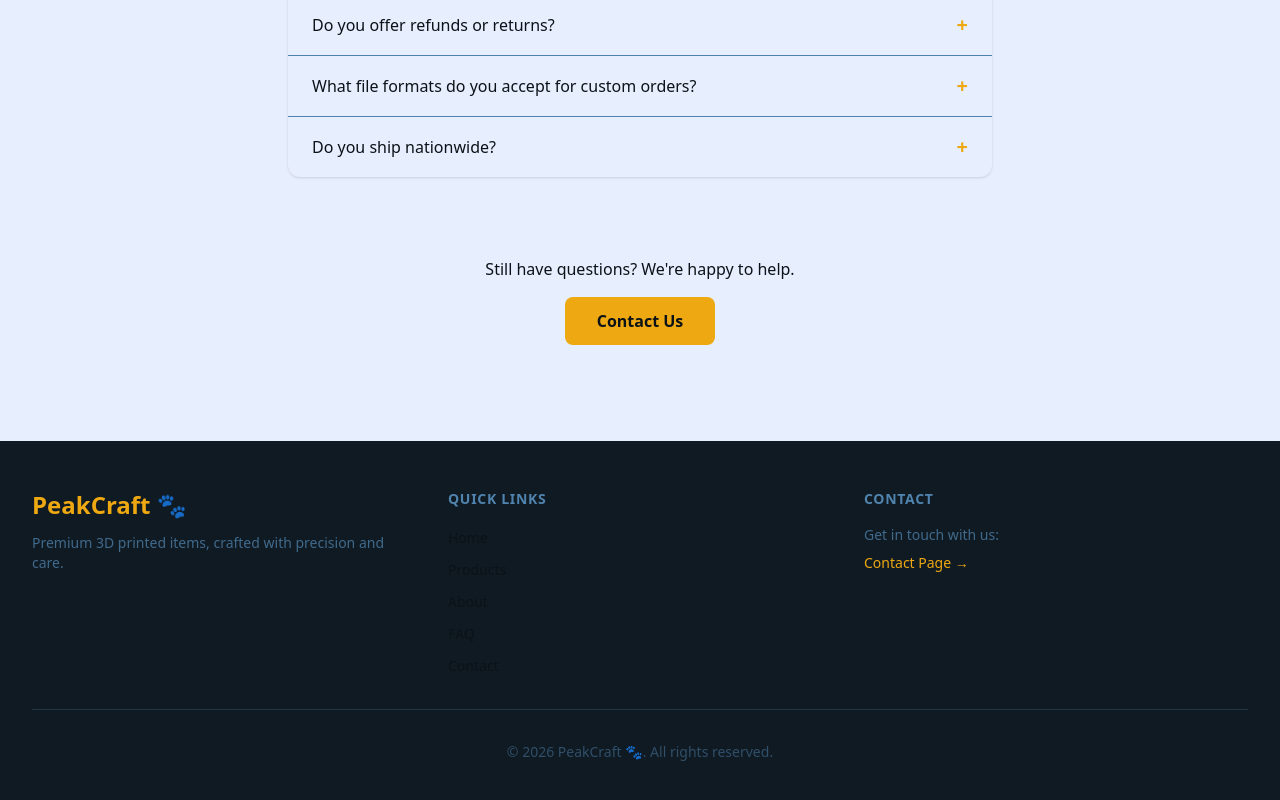
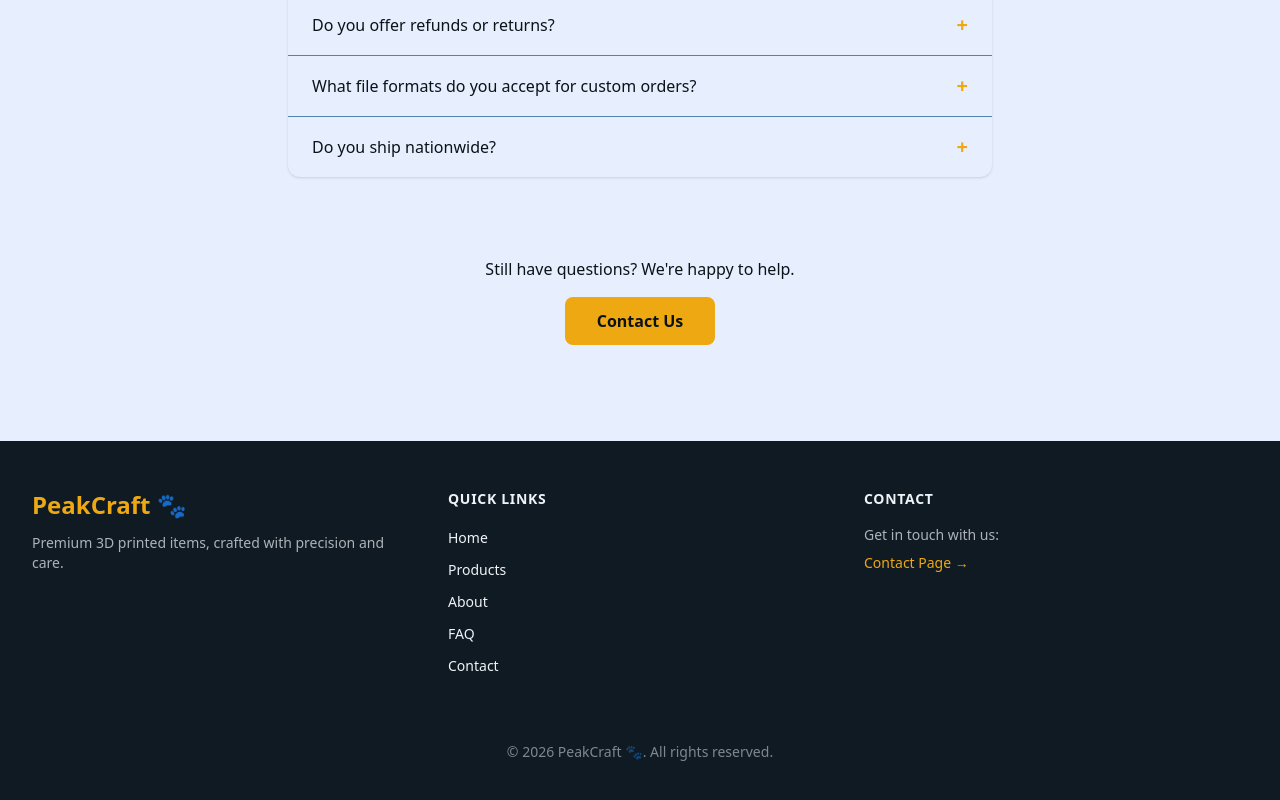
Before and after one commit to gwonghk/3dpeak, a Next.js app: page /faq in a window 1280 px wide. Shown: the part 528-1328 px from the top of the page. Built offline with nearby package versions, Linux system fonts and the light colour scheme.

Commit message:
fix some colors

```diff
--- a/src/components/ErrorView.tsx
+++ b/src/components/ErrorView.tsx
@@ -8,7 +8,7 @@ export default function ErrorView({ reset }: ErrorViewProps) {
   return (
     <div className="flex flex-col items-center justify-center min-h-[50vh] px-4 text-center">
       <svg
-        className="w-12 h-12 text-fiery-terracotta-500 mb-4"
+        className="w-12 h-12 text-tertiary mb-4"
         fill="none"
         stroke="currentColor"
         viewBox="0 0 24 24"
@@ -23,13 +23,13 @@ export default function ErrorView({ reset }: ErrorViewProps) {
       <h2 className="text-xl font-semibold text-on-primary mb-2">
         Something went wrong
       </h2>
-      <p className="text-sm text-ink-black-400 mb-6 max-w-md">
+      <p className="text-sm text-on-surface-variant mb-6 max-w-md">
         We hit an unexpected snag. Your progress has been saved.
       </p>
       {reset && (
         <button
           onClick={reset}
-          className="px-4 py-2 bg-fiery-terracotta-500 text-white rounded-lg hover:bg-fiery-terracotta-600 transition-colors text-sm font-medium"
+          className="px-4 py-2 bg-tertiary text-on-tertiary rounded-lg hover:bg-tertiary/80 transition-colors text-sm font-medium"
         >
           Try again
         </button>
--- a/src/components/Footer.tsx
+++ b/src/components/Footer.tsx
@@ -5,18 +5,18 @@ import NavLink from "./NavLink";
 
 export default function Footer() {
   return (
-    <footer className="bg-ink-black-900 text-ink-black-400">
+    <footer className="bg-inverse-surface text-inverse-on-surface">
       <div className="max-w-7xl mx-auto px-4 sm:px-6 lg:px-8 py-12">
         <div className="grid grid-cols-1 md:grid-cols-3 gap-8">
           <div>
             <span className="text-2xl font-bold text-primary">{brand.name}</span>
-            <p className="mt-3 text-sm text-ink-black-600">
+            <p className="mt-3 text-sm text-inverse-on-surface opacity-70">
               Premium 3D printed items, crafted with precision and care.
             </p>
           </div>
 
           <div>
-            <h3 className="text-sm font-semibold text-ink-black-500 uppercase tracking-wider mb-4">
+            <h3 className="text-sm font-semibold text-inverse-on-surface uppercase tracking-wider mb-4">
               Quick Links
             </h3>
             <ul className="space-y-2">
@@ -29,20 +29,20 @@ export default function Footer() {
           </div>
 
           <div>
-            <h3 className="text-sm font-semibold text-ink-black-500 uppercase tracking-wider mb-4">
+            <h3 className="text-sm font-semibold text-inverse-on-surface uppercase tracking-wider mb-4">
               Contact
             </h3>
-            <p className="text-ink-black-600 text-sm">Get in touch with us:</p>
+            <p className="text-inverse-on-surface opacity-70 text-sm">Get in touch with us:</p>
             <Link
               href="/contact"
-              className="mt-2 inline-block text-primary hover:text-on-primary transition-colors text-sm font-medium"
+              className="mt-2 inline-block text-primary hover:text-inverse-on-surface transition-colors text-sm font-medium"
             >
               Contact Page →
             </Link>
           </div>
         </div>
 
-        <div className="border-t border-ink-black-800 mt-8 pt-8 text-center text-sm text-ink-black-700">
+        <div className="border-t border-inverse-surface mt-8 pt-8 text-center text-sm text-inverse-on-surface opacity-50">
           <p>
             &copy; {new Date().getFullYear()} {brand.name}. All rights reserved.
           </p>
--- a/src/components/NavLink.tsx
+++ b/src/components/NavLink.tsx
@@ -17,7 +17,7 @@ const variantClasses = {
   mobile:
     "block text-on-primary hover:text-primary font-medium py-2 transition-colors",
   footer:
-    "text-on-primary hover:text-primary transition-colors text-sm",
+    "text-inverse-on-surface hover:text-primary transition-colors text-sm",
   navbar:
     "text-on-primary hover:text-primary transition-colors text-sm",
 };
```
